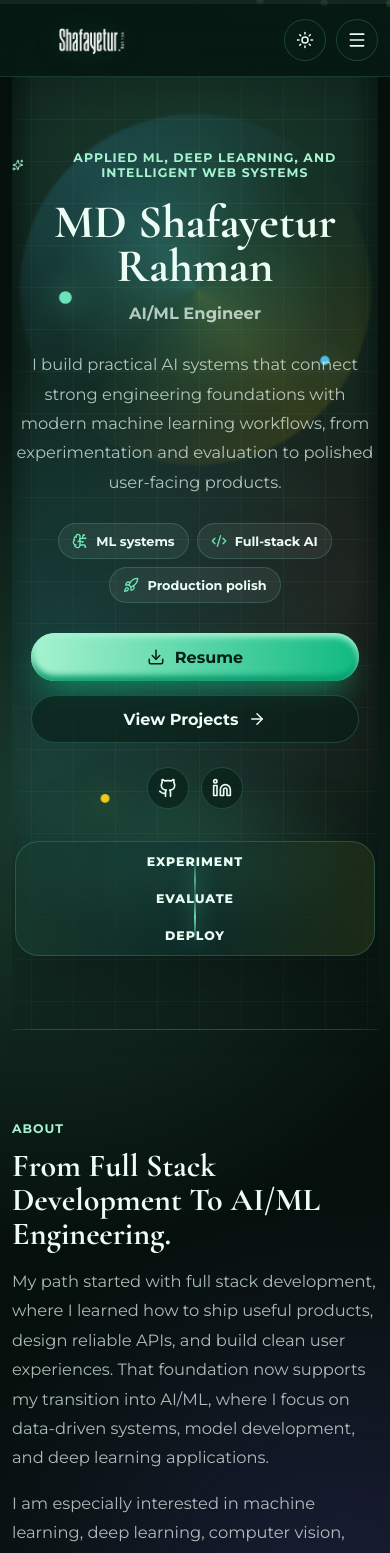
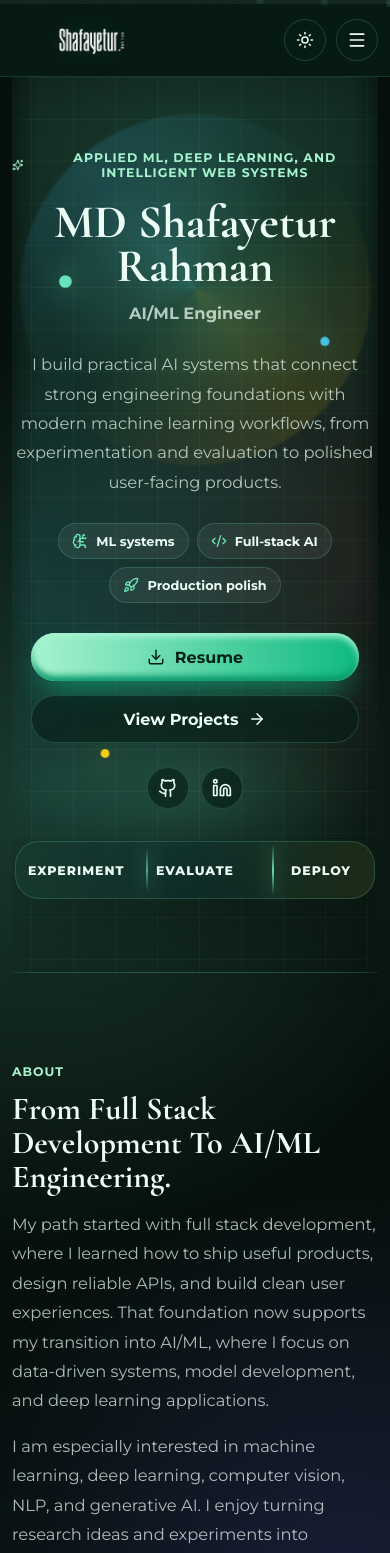
Before and after one commit to 11shafayet/my-ai-ml-portfolio, a React (Vite) app: page / in a window 390 px wide. Shown: the top 1553 px of the page. Built offline with nearby package versions, Linux system fonts and the light colour scheme.

Commit message:
heroSignalBar updated

```diff
--- a/src/App.module.css
+++ b/src/App.module.css
@@ -1786,7 +1786,7 @@
   }
 
   .heroSignalBar {
-    grid-template-columns: 1fr;
+    grid-template-columns: 1fr 24px 1fr 24px 1fr;
     width: min(360px, 100%);
     border-radius: 24px;
   }
```
